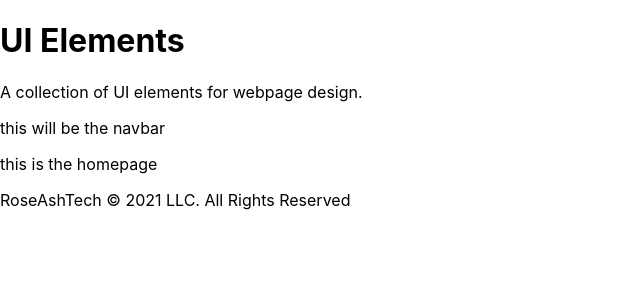
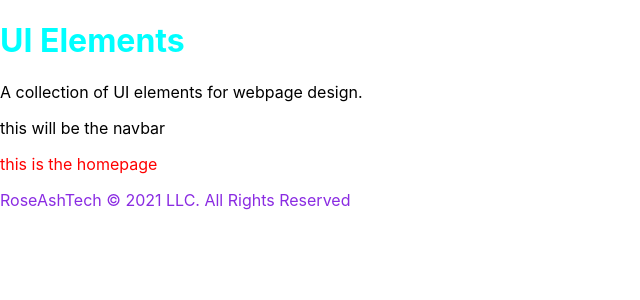
Before and after one commit to ARFreiler/UI_Elements, a React (Create React App) app in the folder ui_elements/: page / in a window 1280 px wide. Shown: the top 300 px of the page, without its empty margins (0-640 px from the left). Built offline with nearby package versions, Linux system fonts and the light colour scheme.

Commit message:
Created css files for existing components :Header, Footer, UiElements.

```diff
--- /dev/null
+++ b/ui_elements/src/components/Footer/Footer.css
@@ -0,0 +1,3 @@
+.footer p {
+    color: blueviolet;
+}
--- a/ui_elements/src/components/Footer/Footer.js
+++ b/ui_elements/src/components/Footer/Footer.js
@@ -4,7 +4,7 @@ import React from 'react';
 // import { FaGithub } from "react-icons/fa"
 // import { FaLinkedin } from "react-icons/fa"
 
-// import '../styles/Footer.css';
+import '../Footer/Footer.css';
 
 const Footer = () => {
     return (
--- /dev/null
+++ b/ui_elements/src/components/Header/Header.css
@@ -0,0 +1,3 @@
+.title {
+    color: aqua;
+}
--- a/ui_elements/src/components/Header/Header.js
+++ b/ui_elements/src/components/Header/Header.js
@@ -1,5 +1,5 @@
 import React from 'react';
-// import '../styles/Header.css';
+import '../Header/Header.css';
 import '../Navbar';
 
 
--- /dev/null
+++ b/ui_elements/src/components/UiElements/UiElements.css
@@ -0,0 +1,3 @@
+.uielements p {
+    color: red;
+}
--- a/ui_elements/src/components/UiElements/UiElements.js
+++ b/ui_elements/src/components/UiElements/UiElements.js
@@ -1,6 +1,6 @@
 import React from 'react';
 
-// import '../styles/UiElements.css';
+import '../UiElements/UiElements.css';
 
 const UiElements = () => {
     return (
```
